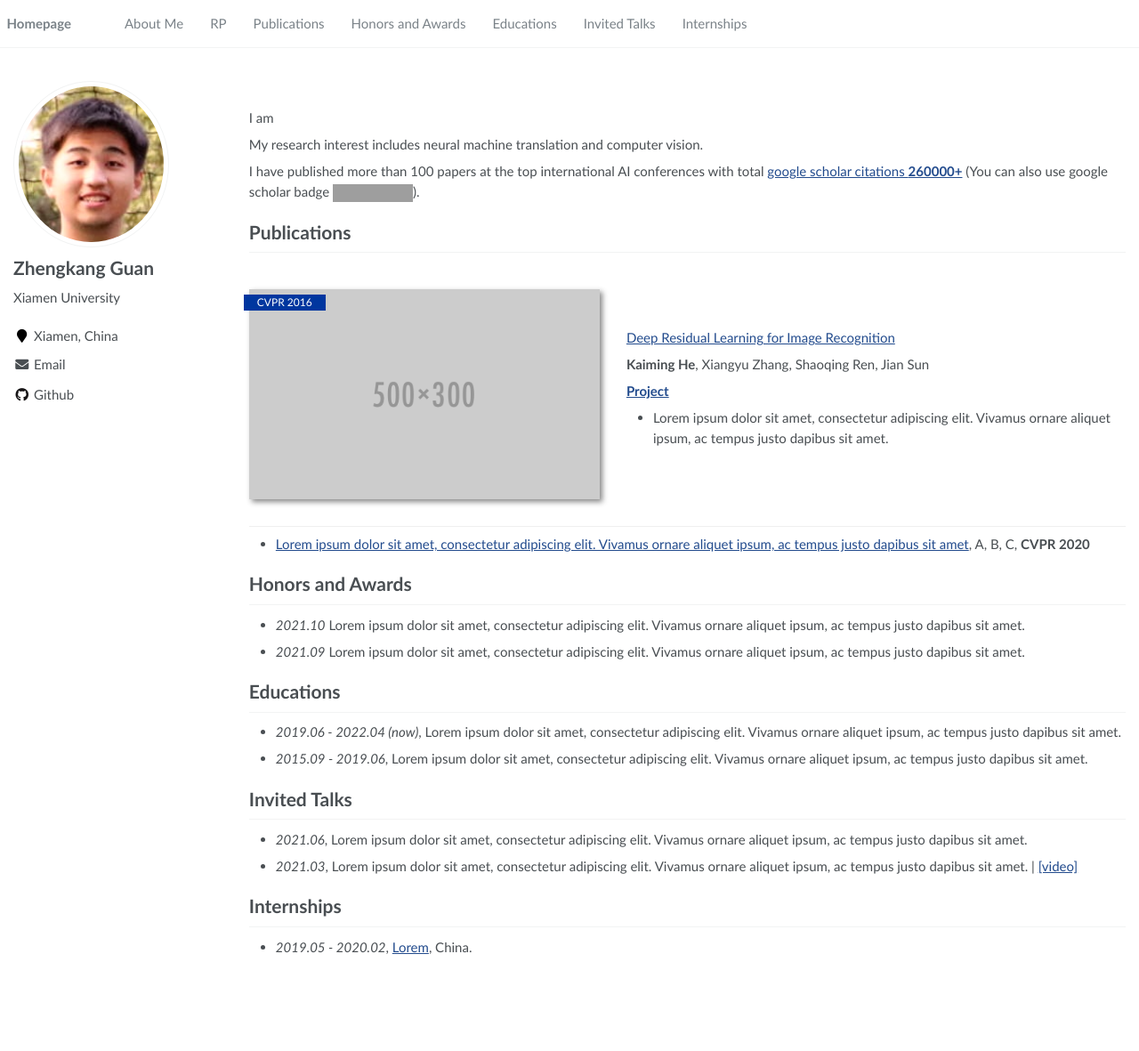
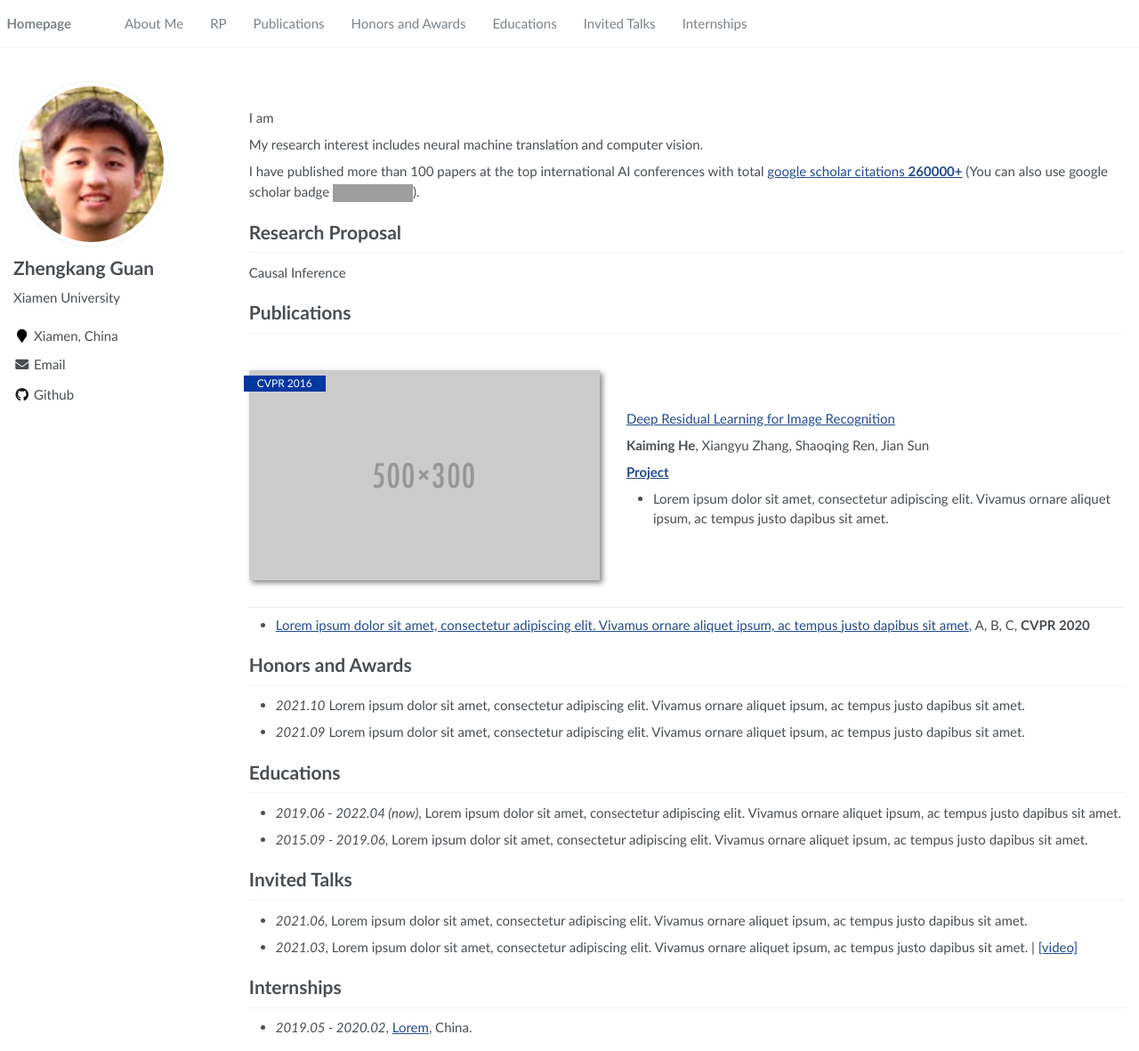
Before and after one commit to GuanZhengkang/guanzhengkang.github.io, a Jekyll site: the page built from _pages/about.md, in a window 1280 px wide and 1181 px high. Shown: the whole window at 89% size. Built offline with Jekyll 4.4.1, drawn with Linux system fonts in a browser that asks for light colours; grey boxes are pictures that could not be loaded.

Commit message:
Update about.md

```diff
--- a/_pages/about.md
+++ b/_pages/about.md
@@ -24,6 +24,10 @@ I am
 My research interest includes neural machine translation and computer vision.
 
 I have published more than 100 papers at the top international AI conferences with total <a href='https://scholar.google.com/citations?user=DhtAFkwAAAAJ'>google scholar citations <strong><span id='total_cit'>260000+</span></strong></a> (You can also use google scholar badge <a href='https://scholar.google.com/citations?user=DhtAFkwAAAAJ'><img src="https://img.shields.io/endpoint?url={{ url | url_encode }}&logo=Google%20Scholar&labelColor=f6f6f6&color=9cf&style=flat&label=citations"></a>).
+
+# Research Proposal
+
+Causal Inference
 
 # Publications
 
```
